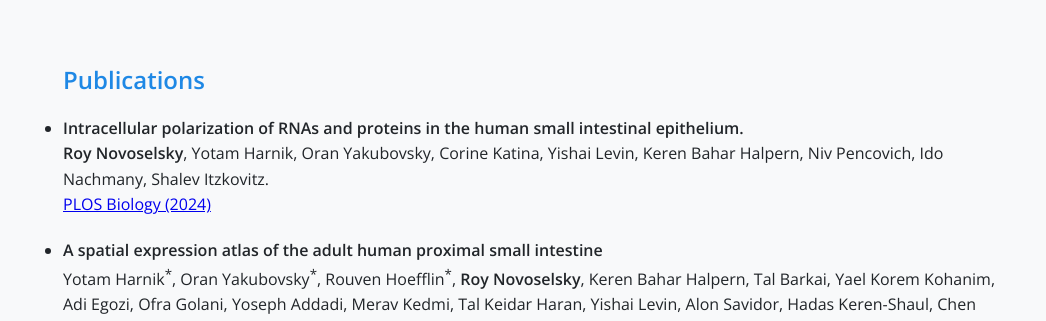
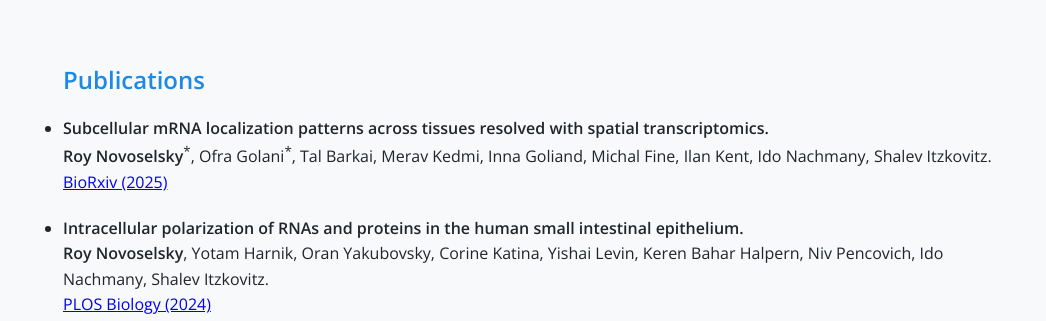
Before and after one commit to roynov01/roynov01.github.io, a plain HTML site: page index.html in a window 1280 px wide. Shown: the part 446-767 px from the top of the page, without its empty margins (109-1155 px from the left). Drawn offline with nearby package versions, Linux system fonts and the light colour scheme.

Commit message:
Add publication entry for spatial transcriptomics study

```diff
--- a/index.html
+++ b/index.html
@@ -144,6 +144,11 @@
 	<section id="publications">
 	  <h2>Publications</h2>
 	  <ul>
+	  	<li style="margin-bottom: 20px;">
+		  <strong>Subcellular mRNA localization patterns across tissues resolved with spatial transcriptomics.</strong><br>
+		  <strong>Roy Novoselsky</strong><sup>*</sup>, Ofra Golani<sup>*</sup>, Tal Barkai, Merav Kedmi, Inna Goliand, Michal Fine, Ilan Kent, Ido Nachmany, Shalev Itzkovitz.<br>
+		  <a href="#" target="_blank" rel="noopener noreferrer">BioRxiv (2025)</a>
+		</li>
 		<li style="margin-bottom: 20px;">
 		  <strong>Intracellular polarization of RNAs and proteins in the human small intestinal epithelium.</strong><br>
 		  <strong>Roy Novoselsky</strong>, Yotam Harnik, Oran Yakubovsky, Corine Katina, Yishai Levin, Keren Bahar Halpern, Niv Pencovich, Ido Nachmany, Shalev Itzkovitz.<br>
```
